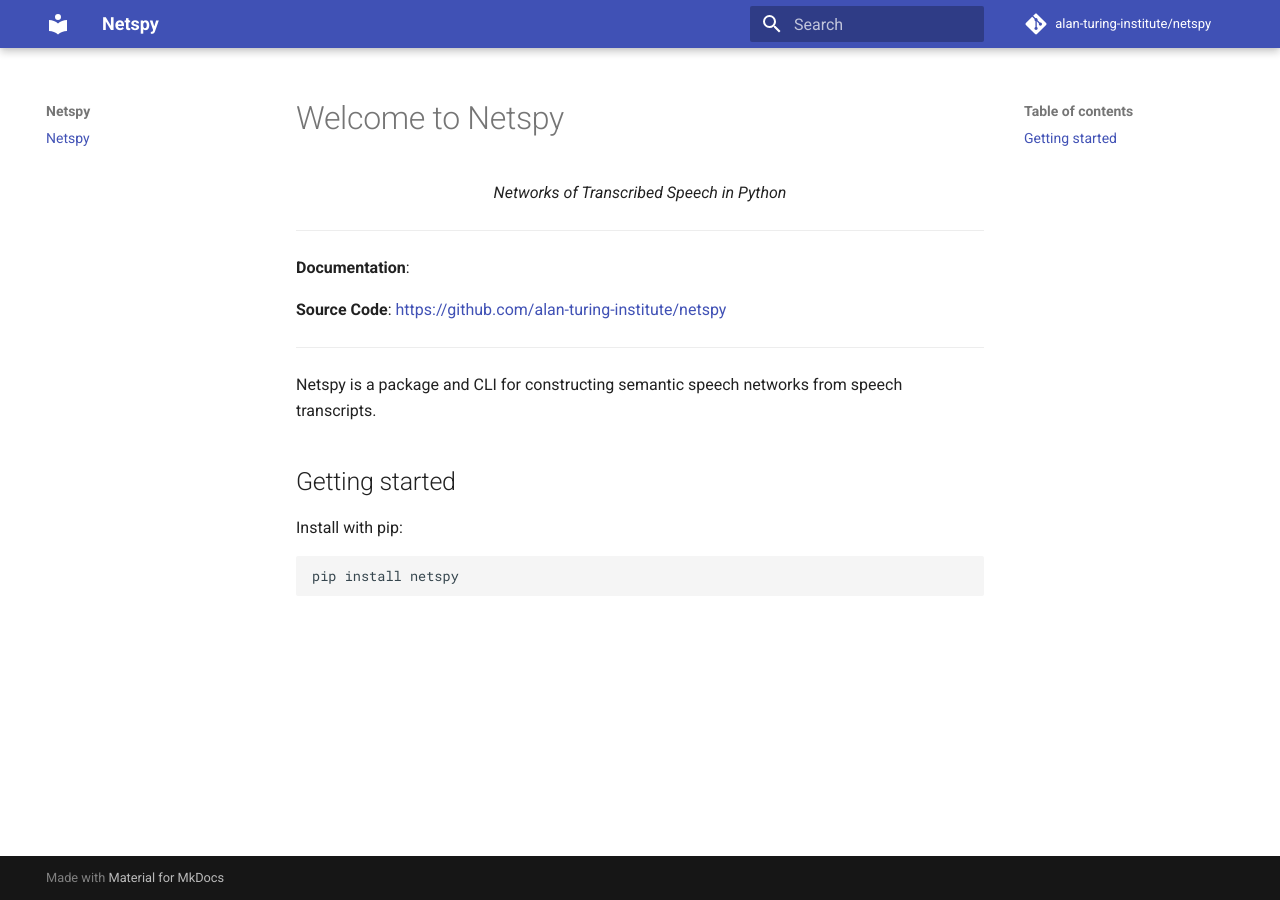
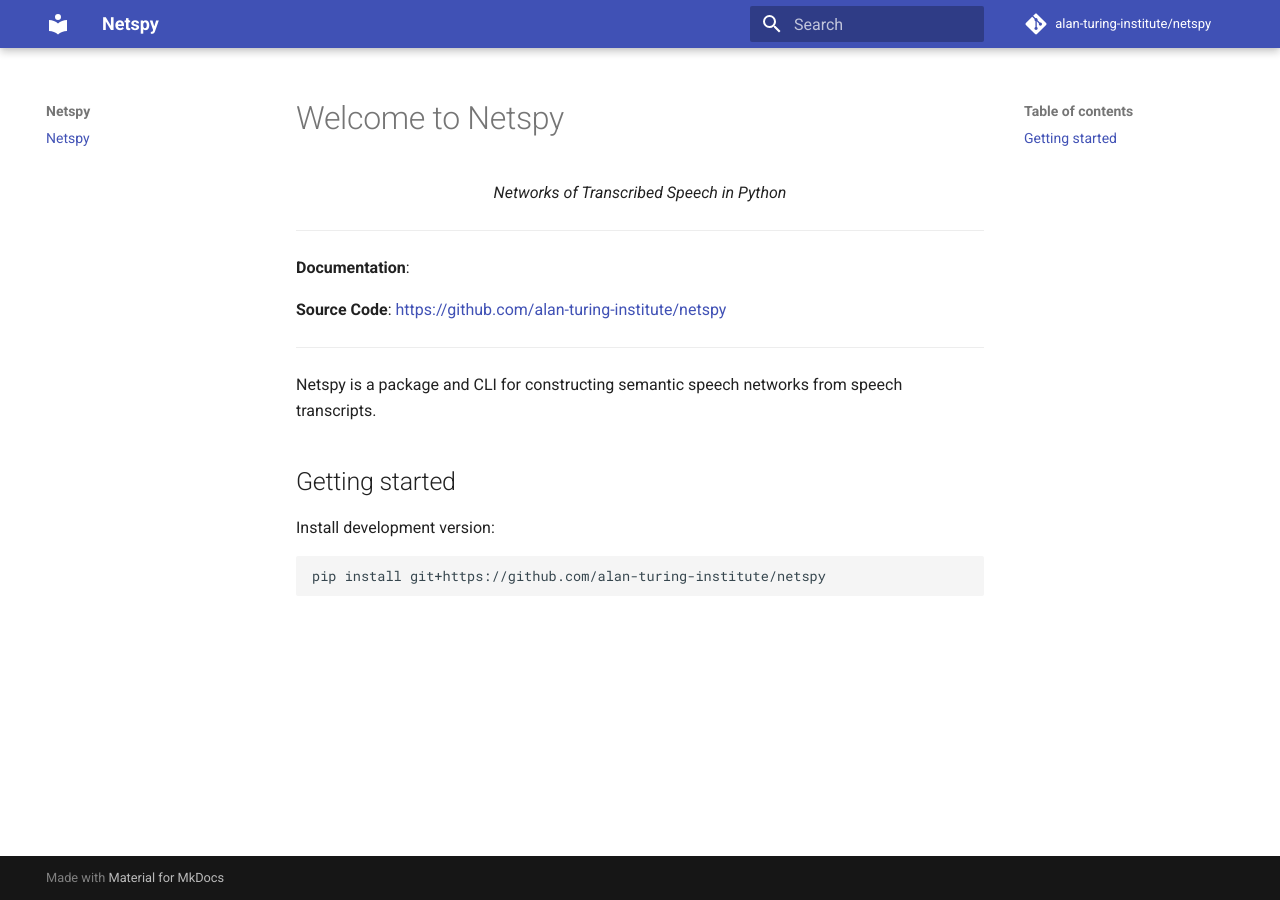
Before and after one commit to alan-turing-institute/netts, an MkDocs documentation site: the page built from docs/docs/index.md, in a window 1280 px wide. Built offline with MkDocs 1.6.1 and Material for MkDocs 9.7.7, drawn with Linux system fonts in a browser that asks for light colours; comment, search, counter and statistics services are not loaded.

Commit message:
📝 Add external docs dependencies to poetry

````diff
--- a/docs/docs/index.md
+++ b/docs/docs/index.md
@@ -16,8 +16,8 @@
 
 ## Getting started
 
-Install with pip:
+Install development version:
 
 ```bash
-pip install netspy
+pip install git+https://github.com/alan-turing-institute/netspy
 ```
--- a/pyproject.toml
+++ b/pyproject.toml
@@ -27,6 +27,7 @@
 pytest = "^6.2.4"
 pre-commit = "^2.14.0"
 pytest-cov = "^2.12.1"
+mkdocs-material = "^7.2.4"
 
 [build-system]
 requires = ["poetry-core>=1.0.0"]
````
Also changed, not shown: 1 other file.
